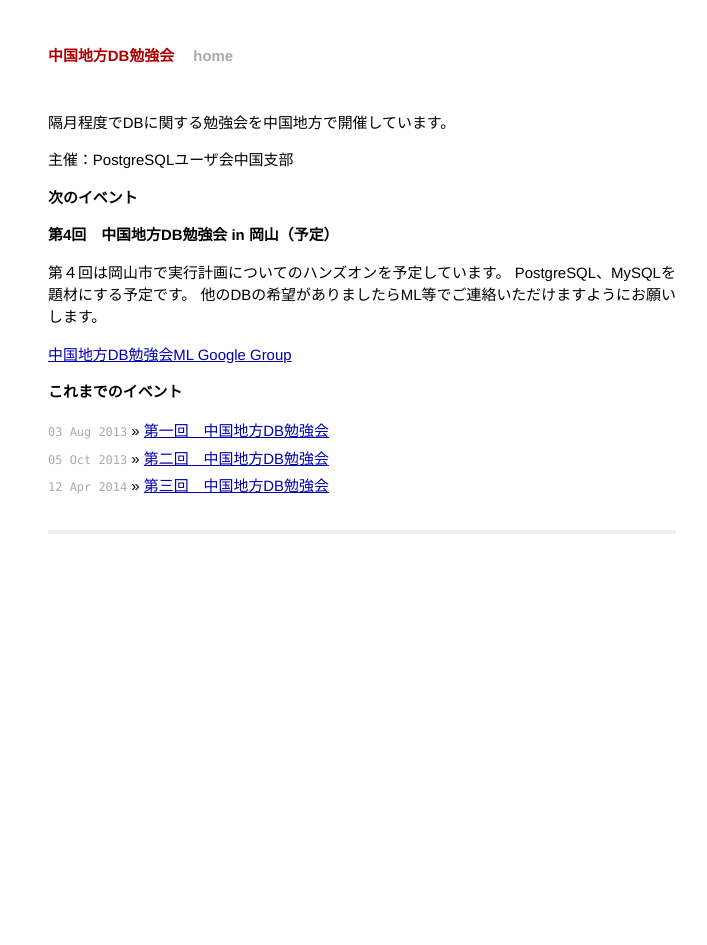
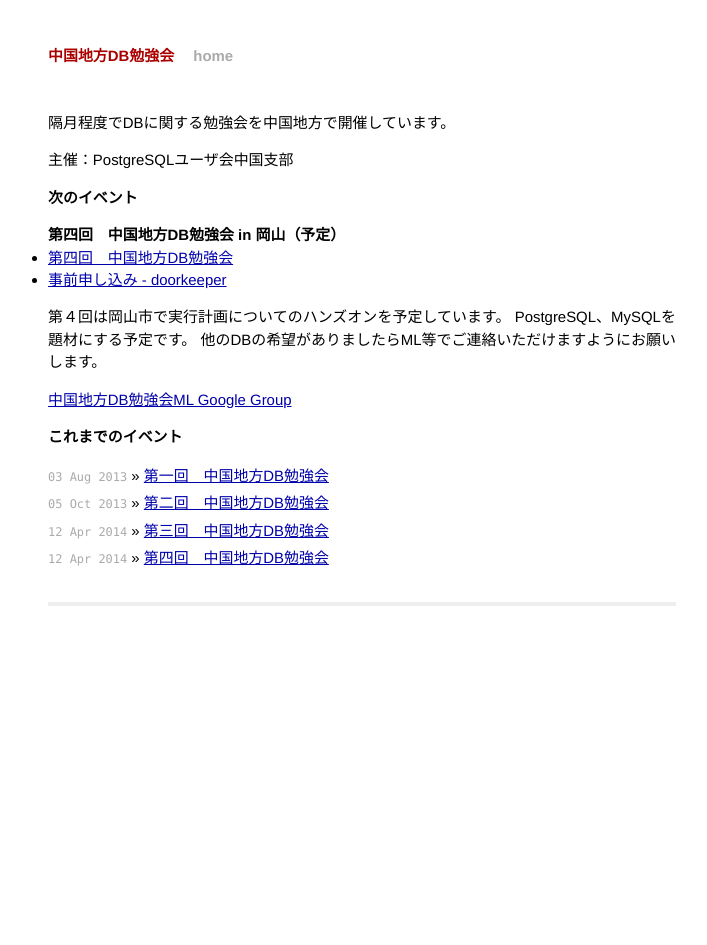
Before and after one commit to dbstudychugoku/dbstudychugoku.github.io, a Jekyll site: the page built from index.markdown, in a window 1280 px wide. Shown: the whole page, without its empty margins (278-985 px from the left). Built offline with Jekyll 4.4.1, drawn with Linux system fonts in a browser that asks for light colours; Markdown is read by kramdown in place of the engine named in the settings.

Commit message:
第4回 の事前登録ページへのリンクの追加

```diff
--- /dev/null
+++ b/_posts/2014-07-13-event-004.markdown
@@ -0,0 +1,20 @@
+---
+layout: event
+title:  "第四回　中国地方DB勉強会"
+date:   2014-04-12 10:00:00 JST
+categories: events
+---
+
+# 第四回　中国地方DB勉強会
+
+詳細、事前登録は Doorkeeper を確認してください。
+
+* [doorkeeper](http://dbstudychugoku.doorkeeper.jp/events/11642)
+
+## 開催日
+
+2014-07-13 (日) 10:00 - 17:00
+
+## 開催場所
+
+[岡山県岡山市津島中１－１－１ 岡山大インキュベータ](http://www.oia.jp/institutions/detail/okayamau/detail_okayamau.html)
--- a/index.markdown
+++ b/index.markdown
@@ -9,7 +9,11 @@ layout: default
 
 # 次のイベント
 
-## 第4回　中国地方DB勉強会 in 岡山（予定）
+## 第四回　中国地方DB勉強会 in 岡山（予定）
+
+* [第四回　中国地方DB勉強会](http://localhost:4000/events/event-004.html)
+* [事前申し込み - doorkeeper](http://dbstudychugoku.doorkeeper.jp/events/11642)
+
 
 第４回は岡山市で実行計画についてのハンズオンを予定しています。
 PostgreSQL、MySQLを題材にする予定です。
```
